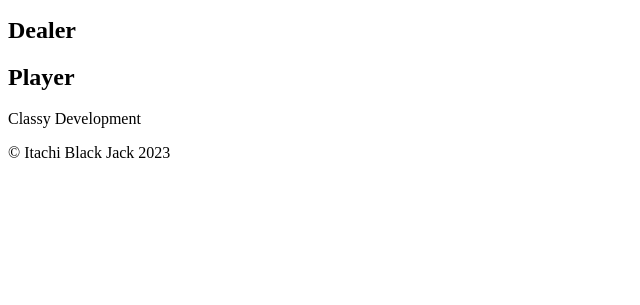
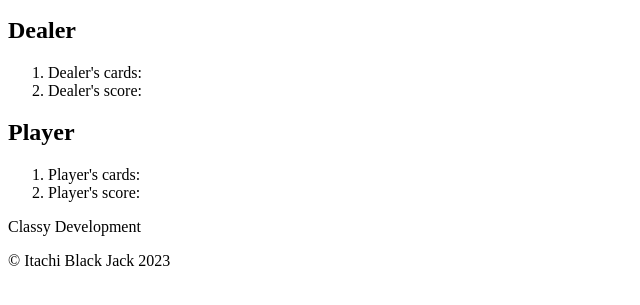
Before and after one commit to dinaolmelak/black_jack, a plain HTML site: page table.html in a window 1280 px wide. Shown: the part 189-494 px from the top of the page, without its empty margins (0-640 px from the left). Drawn offline with Linux system fonts and the light colour scheme.

Commit message:
Added ol tag under dealer

```diff
--- a/table.html
+++ b/table.html
@@ -25,9 +25,17 @@
         </section>
         <section>
             <h2>Dealer</h2>
+            <ol>
+                <li>Dealer's cards: </li>
+                <li>Dealer's score: </li>
+            </ol>
         </section>
         <section>
             <h2>Player</h2>
+            <ol>
+                <li>Player's cards: </li>
+                <li>Player's score: </li>
+            </ol>
         </section>
         <footer>
             <p>Classy Development</p>
```
